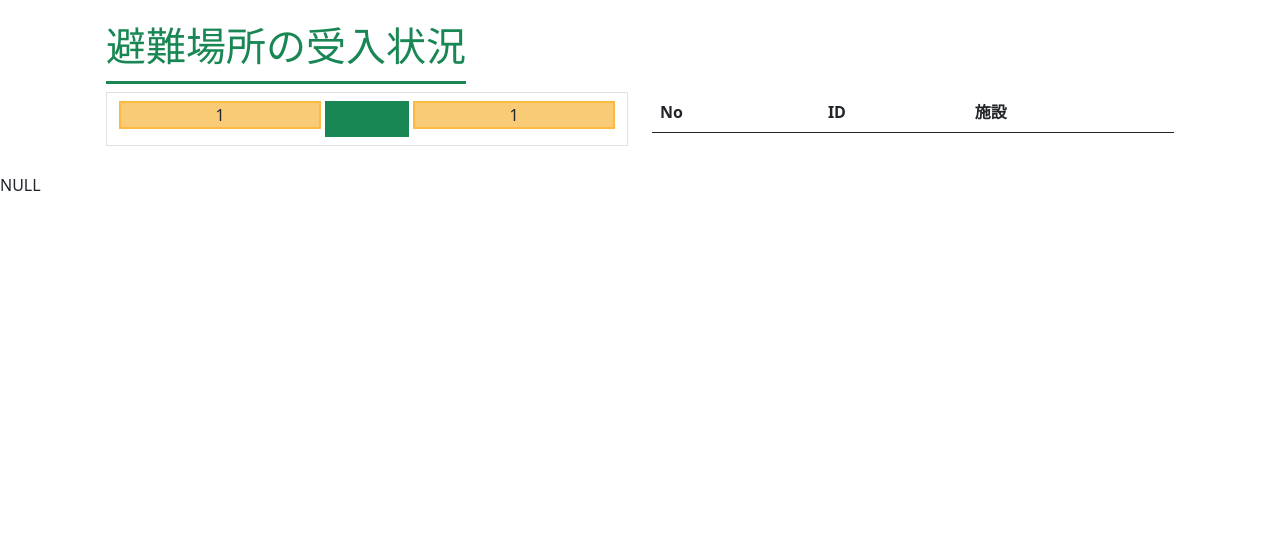
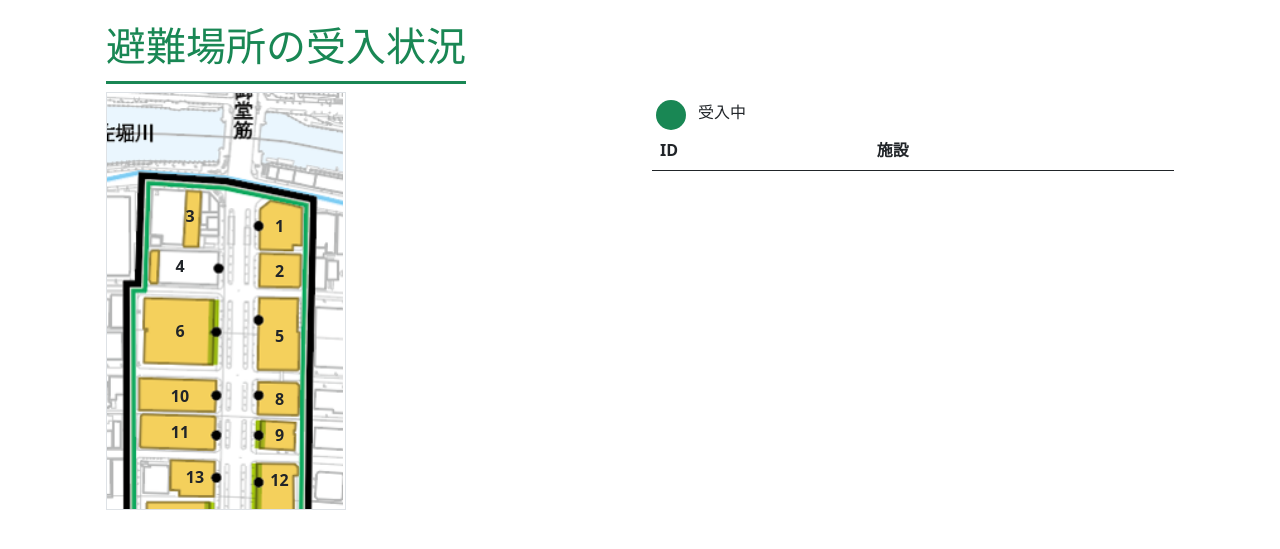
Before and after one commit to fachribandang/midousuji-map, a PHP site: page / in a window 1280 px wide. Shown: the part 56-605 px from the top of the page. Run offline with PHP 8.4, Linux system fonts and the light colour scheme; tables that the repository leaves empty or names only in its code hold one stand-in row (values such as "Sample post"); data that the repository does not hold is empty; style sheets or scripts are compiled from the project's sources.

Commit message:
add maps

```diff
--- a/db.php
+++ b/db.php
@@ -10,12 +10,20 @@
 if (!$db) {
     die("Connection failed: " . mysqli_connect_error());
 }else{
-    function get_all_offices(){
+    function get_all_offices () {
         global $db;
         $query = "SELECT * FROM `offices` WHERE 1";
         return mysqli_fetch_all ( mysqli_query($db, $query), MYSQLI_ASSOC);
     }
-
+    function get_all_facilities_accepting_evacuation () {
+        global $db;
+        $query =
+        "SELECT offices.name,offices.id
+        FROM offices
+        JOIN facilities ON offices.id=facilities.office_id
+        WHERE facilities.name='屋内' AND facilities.acceptance_status=3;";
+        return mysqli_fetch_all ( mysqli_query($db, $query), MYSQLI_ASSOC);
+    }
 }
 
 
--- a/index.php
+++ b/index.php
@@ -40,36 +40,38 @@
       </nav>
     </header>
     <div class="container mt-5 py-4 row mx-auto">
-    <div class="col-12 mb-3">
-      <span class="text-success border-bottom border-3 border-success fs-1 pb-2">避難場所の受入状況</span>
-    </div>
-      <div class="col-6">
-        <div class="border row p-2 m-0">
-          <div class="col-5 p-0">
+      <div class="col-12 mb-3">
+        <span class="text-success border-bottom border-3 border-success fs-1 pb-2">避難場所の受入状況</span>
+      </div>
+      <div class="col-12 col-sm-6">
+        <div id="midousuji-road" class="border row p-2 m-0">
+          <div id="west-offices-zone-1" class="col-5">
             <?php
-            foreach (get_all_offices() as &$office) {
+            foreach ($west_offices_id_1 as &$office) {
               render_offices($office);
             }
             ?>
           </div>
-          <div class="col-2 p-0 bg-success text-dark bg-opacity-10">
-            <div id="" class="h-100">
+          <div class="col-2 p-0 bg- text-dark bg-opacity-10">
+            <div style="min-height:400px;">
             </div>
           </div>
-          <div class="col-5 p-0">
+          <div id="east-offices-zone-1" class="col-5">
             <?php
-            foreach (get_all_offices() as &$office) {
+            foreach ($east_offices_id_1 as &$office) {
               render_offices($office);
             }
             ?>
           </div>
         </div>
       </div>
-      <div class="col-6">
+      <div class="col-12 col-sm-6">
+          <div class="row ps-3 pt-2">
+            <span id="box" class="bg-success"></span><span class="col">受入中</span>
+          </div>
         <table class="table">
           <thead>
               <tr>
-              <th scope="col">No</th>
               <th scope="col">ID</th>
               <th scope="col">施設</th>
               </tr>
@@ -77,25 +79,9 @@
           <tbody>
               <?php
                   // Fetech user data based on id
-                  $offices =
-                  mysqli_query($db,
-                  "SELECT offices.name,offices.id
-                  FROM offices
-                  JOIN facilities ON offices.id=facilities.office_id
-                  WHERE facilities.name='屋内' AND facilities.acceptance_status=3;");
-                  $count=1;
-                  while($user_data = mysqli_fetch_array($offices))
-                  {
-                      $id = $user_data['id'];
-                      $name = $user_data['name'];
-                  echo <<< HEREDOC
-                  <tr>
-                      <th scope="row">{$count}</th>
-                      <td>{$id}</td>
-                      <td>{$name}</td>
-                  </tr>
-                  HEREDOC;
-                  $count++;
+                  $offices = get_all_facilities_accepting_evacuation();
+                  foreach ($offices as &$office) {
+                    render_facilities_accepting_evacuation($office);
                   }
               ?>
               </tr>
@@ -103,9 +89,6 @@
         </table>
       </div>
     </div>
-    <?php
-    var_dump([0]['name']);
-    ?>
     <script src="https://cdn.jsdelivr.net/npm/bootstrap@5.0.2/dist/js/bootstrap.bundle.min.js" integrity="sha384-MrcW6ZMFYlzcLA8Nl+NtUVF0sA7MsXsP1UyJoMp4YLEuNSfAP+JcXn/tWtIaxVXM" crossorigin="anonymous"></script>
   </body>
 </html>
--- a/server.php
+++ b/server.php
@@ -1,5 +1,6 @@
 <?php
-$left_offices=[
+// nishi west
+$west_offices=[
     "ミズノ 淀屋橋店",
     "淀屋橋今西ビル",
     "三井住友海上大阪淀屋橋ビル",
@@ -32,7 +33,23 @@
     "ザ・ビー 大阪 御堂筋",
     "御堂筋ダイビル",
 ];
-$left_offices_1=[
+$east_offices_id_1=[
+    1,
+    2,
+    5,
+    8,
+    9,
+    12,
+];
+$west_offices_id_1=[
+    3,
+    4,
+    6,
+    10,
+    11,
+    13,
+];
+$west_offices_1=[
     "日土地淀屋橋ビル",
     "淀屋橋今西ビル",
     "三井住友海上大阪淀屋橋ビル",
@@ -40,7 +57,7 @@
     "大阪興銀ビル",
     "大阪朝日生命会館",
 ];
-$left_offices_2=[
+$west_offices_2=[
     "朝日生命館",
     "ランドアクシスタワー",
     "明治安田生命大阪御堂筋ビル",
@@ -49,7 +66,7 @@
     "大阪ガスビルディング",
     "オービック御堂筋ビル",
 ];
-$left_offices_3=[
+$west_offices_3=[
     "UD御堂筋ビル",
     "損保ジャパン大阪ビル",
     "京阪神瓦町ビル",
@@ -59,7 +76,7 @@
     "相愛大学本町学舎",
     "御堂ビルディング",
 ];
-$left_offices_4=[
+$west_offices_4=[
     "東芝大阪ビル",
     "ヨドコウビル",
     "イヨビルディング(株)",
@@ -71,7 +88,9 @@
     "ザ・ビー 大阪 御堂筋",
     "御堂筋ダイビル",
 ];
-$right_offices=[
+// higashi East
+
+$east_offices=[
     "日土地淀屋橋ビル",
     "淀屋橋今西ビル",
     "日本生命保険相互会社 本店",
@@ -94,7 +113,7 @@
     "イトゥビル",
     "本町南ガーデンシティ",
 ];
-$right_offices_1=[
+$east_offices_1=[
     "日土地淀屋橋ビル",
     "淀屋橋今西ビル",
     "日本生命保険相互会社 本店",
@@ -102,7 +121,7 @@
     "淀屋橋東京海上日動ビルディング",
     "三菱UFJ銀行大阪ビル 本館",
 ];
-$right_offices_2=[
+$east_offices_2=[
     "三菱UFJ信託銀行大阪ビル",
     "大阪ガス御堂筋東ビル",
     "京阪神 御堂筋ビル",
@@ -110,7 +129,7 @@
     "あいおいニッセイ同和損保御堂筋ビル",
     "創建御堂筋ビル",
 ];
-$right_offices_3=[
+$east_offices_3=[
     "NREG御堂筋ビル",
     "銀泉備後町ビル",
     "KFセンタービル",
@@ -118,7 +137,7 @@
     "御堂筋安土町ビル",
     "御堂筋本町ビル",
 ];
-$right_offices_4=[
+$east_offices_4=[
     "本町ガーデンシティ",
     "イトゥビル",
     "本町南ガーデンシティ",
@@ -128,10 +147,30 @@
     "土佐掘川",
     "本町駅",
 ];
+function bg_for_accepting_evacuation ($key) {
+    $offices = get_all_facilities_accepting_evacuation();
+    $result = '';
+    foreach ($offices as &$office) {
+        if($office['id']==$key){
+            $result = 'bg-success';
+            break;
+        }
+    }
+    return $result;
+}
+function render_facilities_accepting_evacuation ($office){
+    echo <<< HEREDOC
+    <tr>
+        <td>{$office['id']}</td>
+        <td>{$office['name']}</td>
+    </tr>
+    HEREDOC;
+}
 function render_offices($office){
+    $bg_box = bg_for_accepting_evacuation ($office);
     echo <<< HEREDOC
-    <div id="box" class="mb-2 mx-1  text-center">
-      <span>{$office['id']}</span><br>
+    <div id="box" class="text-center box-id-{$office} {$bg_box}">
+      <span>{$office}</span><br>
     </div>
     HEREDOC;
 }
--- a/style.scss
+++ b/style.scss
@@ -1,18 +1,71 @@
 :root{
     --primary:rgba(249, 203, 118, 1);
 }
+#midousuji-road{
+    background-image: url("images/zone-1.png");
+    background-repeat: no-repeat;
+    background-size: contain;
+    width: 240px;
+    height: auto;
+}
+#west-offices-zone-1{
+    margin-top: 100px;
+    padding-left: 50px;
+}
+#east-offices-zone-1{
+    margin-top: 100px;
+    padding-left: 20px;
+}
+#box{
+    width: 30px;
+    height: 30px;
+    border-radius: 50%;
+    display: flex;
+    justify-content: center;
+    align-items: center;
+    border: solid 2px rgb(251, 187, 67, 0);
+    background-color: rgba(249, 203, 118, 0);
+    font-weight: bolder;
+}
+.box-id-1{
+    margin-top: 10px;
+}
+.box-id-2{
+    margin-top: 15px;
+}
+.box-id-3{
+    margin-left:10px;
+}
+.box-id-4{
+    margin-top:20px;
+}
+.box-id-5{
+    margin-top:35px;
+}
+.box-id-6{
+    margin-top:35px;
+}
+.box-id-8{
+    margin-top:33px;
+}
+.box-id-9{
+    margin-top:6px;
+}
+.box-id-10{
+    margin-top:35px;
+}
+.box-id-11{
+    margin-top:6px;
+}
+.box-id-12{
+    margin-top:15px;
+}
+.box-id-13{
+    margin-top:15px;
+    margin-left:15px;
+}
 
-#box{
-    // width: 50px;
-    // height: 50px;
-    border: solid 2px rgb(251, 187, 67);
-    background-color:rgba(249, 203, 118, 1);
-    // display: flex;
-    // justify-content: center;
-    // align-items: center;
-}
 #road{
     margin: auto;
     min-width: 25px;
-
 }
```
Also changed, not shown: images/all-zone.png (added), images/zone-1.png (added), images/zone-2.png (added), images/zone-3.png (added), images/zone-4.png (added).
